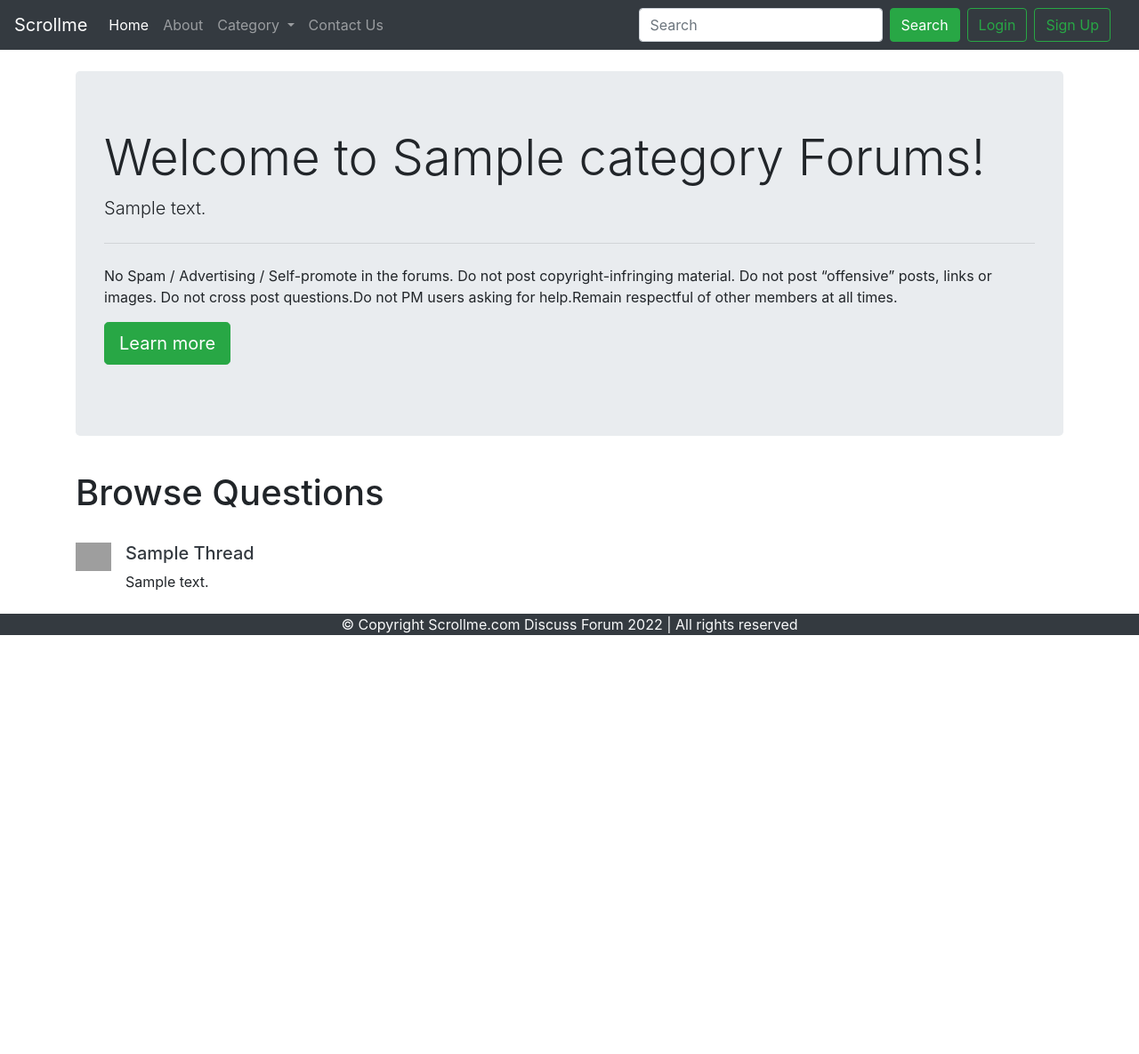
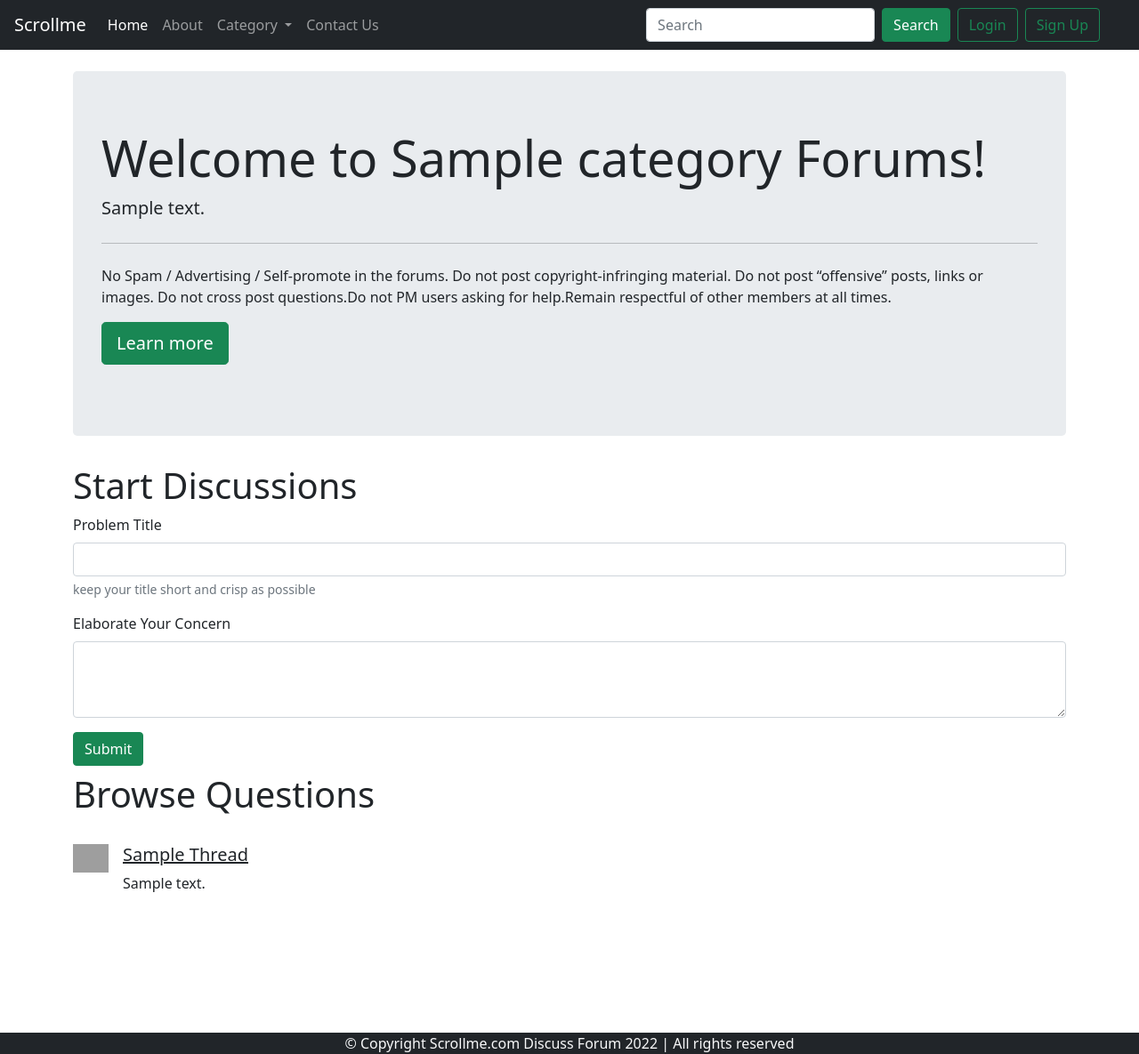
Before and after one commit to saurabhbakolia/Scrollme-_Forum_Website, a PHP site: page /threadlist.php?catid=1 in a window 1280 px wide. Shown: the whole page at 89% size. Before the commit the page ends 714 px from the top, so only its background shows below. Run offline with PHP 8.4, Linux system fonts and the light colour scheme; tables that the repository leaves empty or names only in its code hold one stand-in row (values such as "Sample post"); some libraries are stand-ins or nearby versions; grey boxes are pictures that could not be loaded.

Commit message:
comment section added

```diff
--- a/index.php
+++ b/index.php
@@ -16,6 +16,9 @@
             width: 100%;
             height: 60vh;
             object-fit: cover;
+        }
+        #ques{
+            min-height: 300px;
         }
     </style>
 </head>
@@ -55,7 +58,7 @@
     </div>
 
     <!-- Category Container -->
-    <div class="container text-center my-4">
+    <div class="container text-center my-4 id="ques">
         <h2>Scrollme - Browse Categories</h2>
         <div class="row my-4">
             <!-- Fetch Categories and iterate through all categories-->
--- a/partials/_footer.php
+++ b/partials/_footer.php
@@ -1,10 +1,3 @@
-<style>
-    .container-fluid{
-        width:100vw;
-        position:absolute;
-        left:0;
-    }
-</style>
 <?php
     echo '<div class="container-fluid bg-dark text-light">
             <p class="text-center mb-0">&copy Copyright Scrollme.com Discuss Forum 2022 | All rights reserved</p>
--- a/threadlist.php
+++ b/threadlist.php
@@ -8,6 +8,13 @@
 
     <!-- Bootstrap CSS -->
     <link rel="stylesheet" href="https://cdn.jsdelivr.net/npm/bootstrap@4.0.0/dist/css/bootstrap.min.css" integrity="sha384-Gn5384xqQ1aoWXA+058RXPxPg6fy4IWvTNh0E263XmFcJlSAwiGgFAW/dAiS6JXm" crossorigin="anonymous">
+    <link href="https://cdn.jsdelivr.net/npm/bootstrap@5.1.3/dist/css/bootstrap.min.css" rel="stylesheet" integrity="sha384-1BmE4kWBq78iYhFldvKuhfTAU6auU8tT94WrHftjDbrCEXSU1oBoqyl2QvZ6jIW3" crossorigin="anonymous">
+
+    <style>
+        #ques {
+            min-height: 300px;
+        }
+    </style>
 
     <title>Welcome to Scrollme.com | Discuss Forum</title>
 
@@ -35,6 +42,26 @@
 
     ?>
 
+    <?php
+    $showAlert = false;
+    $method = $_SERVER['REQUEST_METHOD'];
+    if ($method == 'POST') {
+        // insert thread into database
+        $th_title = $_POST['title'];
+        $th_desc = $_POST['desc'];
+        $sql = "INSERT INTO `threads` (`thread_title`, `thread_desc`, `thread_cat_id`, `thread_user_id`, `timestamp`) VALUES ('$th_title', '$th_desc', '$id', '0', current_timestamp())";
+        $result = mysqli_query($conn, $sql);
+        $showAlert = true;
+        if ($showAlert) {
+            echo '<div class="alert alert-success alert-dismissible fade show" role="alert">
+            <strong>Success!</strong> Your thread has been successfully added, wait till community respond.
+            <button type="button" class="btn-close" data-bs-dismiss="alert" aria-label="Close"></button>
+            </div>';
+        }
+    }
+    ?>
+
+
 
     <!-- theadList start here  -->
     <div class="container my-4">
@@ -42,43 +69,82 @@
             <h1 class="display-4">Welcome to <?php echo $catname ?> Forums!</h1>
             <p class="lead"><?php echo $catdesc ?></p>
             <hr class="my-4">
-            <p>No Spam / Advertising / Self-promote in the forums. Do not post copyright-infringing material. Do not post “offensive” posts, links or images. Do not cross post questions.Do not PM users asking for help.Remain respectful of other members at all times.</p>
+            <p>No Spam / Advertising / Self-promote in the forums. Do not post copyright-infringing material. Do not
+                post “offensive” posts, links or images. Do not cross post questions.Do not PM users asking for
+                help.Remain respectful of other members at all times.</p>
             <p class="lead">
                 <a class="btn btn-success btn-lg" href="#" role="button">Learn more</a>
             </p>
         </div>
     </div>
 
+    <div class="container">
+        <h1>Start Discussions</h1>
+        <form action="<?php $_SERVER['REQUEST_URI'] ?>" method="post">
+            <div class="mb-3">
+                <label for="title" class="form-label">Problem Title</label>
+                <input type="text" class="form-control" id="title" name="title" aria-describedby="emailHelp">
+                <div id="emailHelp" class="form-text">keep your title short and crisp as possible</div>
+            </div>
+            <div class="mb-3">
+                <label for="desc" class="form-label">Elaborate Your Concern</label>
+                <textarea class="form-control" id="desc" name="desc" rows="3"></textarea>
+            </div>
+            <button type="submit" class="btn btn-success">Submit</button>
+        </form>
+    </div>
 
-    <div class="container">
+    <div class="container" id="ques">
         <h1 class="py-2">Browse Questions</h1>
 
         <?php
         $id = $_GET['catid'];
         $sql = "SELECT * FROM `threads` WHERE `thread_cat_id`=$id";
         $result = mysqli_query($conn, $sql);
+        $noResult = true;
         while ($row = mysqli_fetch_assoc($result)) {
+            $noResult = false;
             $id = $row['thread_id'];
             $title = $row['thread_title'];
             $desc = $row['thread_desc'];
             echo '<div class="media my-4">
-            <img class="mr-3" src="https://source.unsplash.com/random/500x400/?'.$title.'" width="40px" border-radius="25px" alt="user">
+            <img class="mr-3" src="https://source.unsplash.com/random/500x400/?' . $title . '" width="40px" border-radius="25px" alt="user">
             <div class="media-body">
-                <h5 class="mt-0"><a class="text-dark" href="threads.php">' . ucwords($title) . '</a></h5>
+                <h5 class="mt-0"><a class="text-dark" href="thread.php?threadid=' . $id . '">' . ucwords($title) . '</a></h5>
                     ' . $desc . '
             </div>
         </div>';
         }
+
+        if ($noResult) {
+            echo '<div class="media my-<div class="card">
+            <div class="card-body">
+                <blockquote class="blockquote mb-0">
+                <p>No result found.</p>
+                <footer class="blockquote-footer">Be the first person to ask questions.</footer>
+                </blockquote>
+            </div>
+            </div>';
+        }
         ?>
 
 
-        <?php include "./partials/_footer.php" ?>
 
-        <!-- Optional JavaScript -->
-        <!-- jQuery first, then Popper.js, then Bootstrap JS -->
-        <script src="https://code.jquery.com/jquery-3.2.1.slim.min.js" integrity="sha384-KJ3o2DKtIkvYIK3UENzmM7KCkRr/rE9/Qpg6aAZGJwFDMVNA/GpGFF93hXpG5KkN" crossorigin="anonymous"></script>
-        <script src="https://cdn.jsdelivr.net/npm/popper.js@1.12.9/dist/umd/popper.min.js" integrity="sha384-ApNbgh9B+Y1QKtv3Rn7W3mgPxhU9K/ScQsAP7hUibX39j7fakFPskvXusvfa0b4Q" crossorigin="anonymous"></script>
-        <script src="https://cdn.jsdelivr.net/npm/bootstrap@4.0.0/dist/js/bootstrap.min.js" integrity="sha384-JZR6Spejh4U02d8jOt6vLEHfe/JQGiRRSQQxSfFWpi1MquVdAyjUar5+76PVCmYl" crossorigin="anonymous"></script>
+    </div>
+
+
+    <?php include "./partials/_footer.php" ?>
+
+    <!-- Optional JavaScript -->
+    <!-- jQuery first, then Popper.js, then Bootstrap JS -->
+    <script src="https://code.jquery.com/jquery-3.2.1.slim.min.js" integrity="sha384-KJ3o2DKtIkvYIK3UENzmM7KCkRr/rE9/Qpg6aAZGJwFDMVNA/GpGFF93hXpG5KkN" crossorigin="anonymous">
+    </script>
+    <script src="https://cdn.jsdelivr.net/npm/popper.js@1.12.9/dist/umd/popper.min.js" integrity="sha384-ApNbgh9B+Y1QKtv3Rn7W3mgPxhU9K/ScQsAP7hUibX39j7fakFPskvXusvfa0b4Q" crossorigin="anonymous">
+    </script>
+    <script src="https://cdn.jsdelivr.net/npm/bootstrap@.0.0/dist/js/bootstrap.min.js" integrity="sha384-JZR6Spejh4U02d8jOt6vLEHfe/JQGiRRSQQxSfFWpi1MquVdAyjUar5+76PVCmYl" crossorigin="anonymous">
+    </script>
+    <script src="https://cdn.jsdelivr.net/npm/bootstrap@5.1.3/dist/js/bootstrap.bundle.min.js" integrity="sha384-ka7Sk0Gln4gmtz2MlQnikT1wXgYsOg+OMhuP+IlRH9sENBO0LRn5q+8nbTov4+1p" crossorigin="anonymous"></script>
+
 </body>
 
 </html>
```
Also changed, not shown: thread.php (added, +91 -0 lines).
